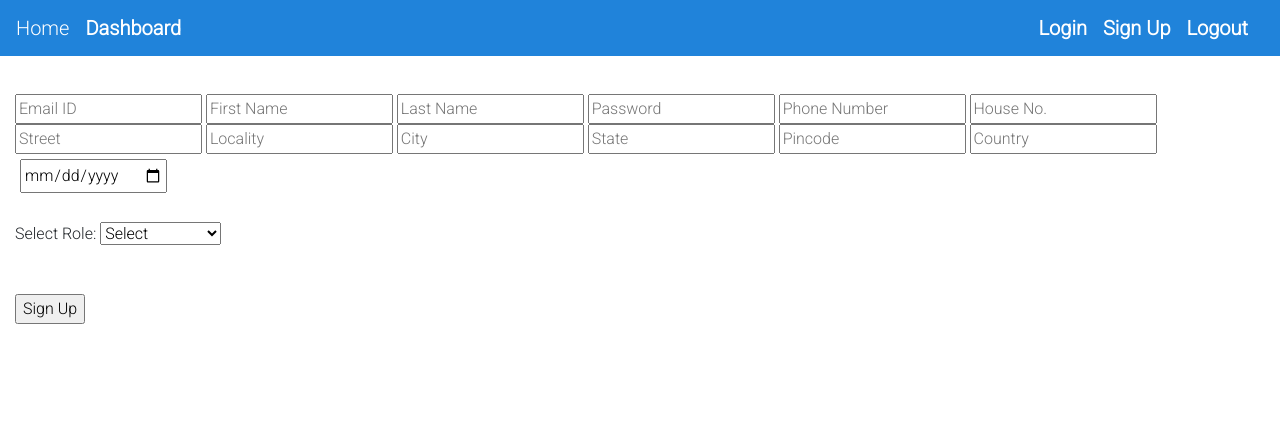
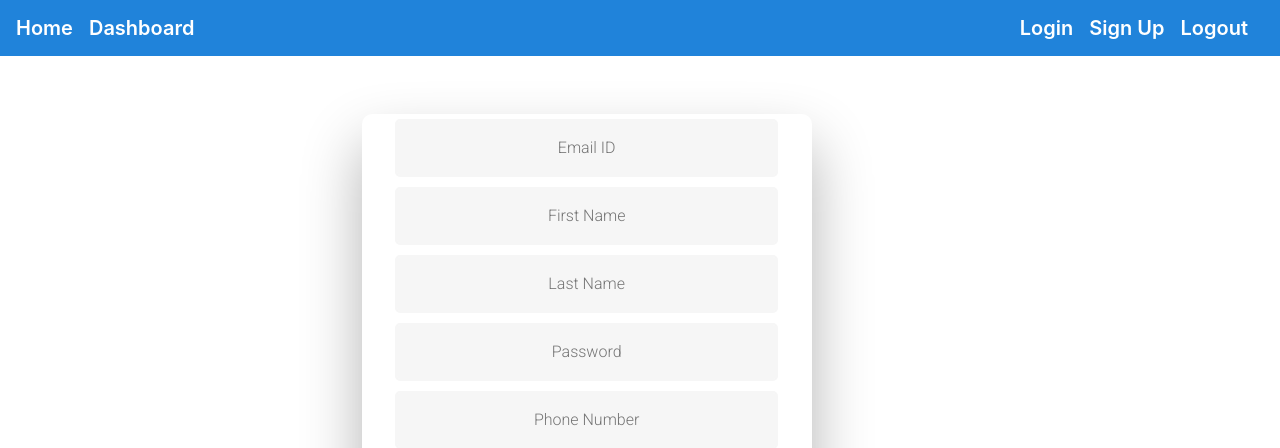
Before and after one commit to paridhisharma24/LMS, a Flask app: page /signup in a window 1280 px wide. Shown: the top 448 px of the page. Before the commit the page ends 324 px from the top, so only its background shows below. Run offline with Flask 2, Linux system fonts and the light colour scheme; data comes from the database, SQL or seed files in the repository; parts of the project's set-up code (start-up, migrations or seed data) failed here and were passed over; some libraries are stand-ins or nearby versions.

Commit message:
configured base for new signup page

```diff
--- a/templates/signup.html
+++ b/templates/signup.html
@@ -1,24 +1,7 @@
-{% extends "base.html" %}
+{% extends "baseLoginSignup.html" %}
 
 {% block content %}
-<div class="navbar navbar-expand-lg navbar-light fixed-top" style="background-color: #2083da" >
-            <a class="navbar-brand" style="color: white;" href="{{ url_for('main.index') }}" >
-                Home
-            </a>
-            <ul class="navbar-nav mr-auto nav-pills">
-                <a class="navbar-brand" style="color:white; font-weight:600;" href="{{ url_for('main.dashboard') }}">
-                    Dashboard</a>
-            </ul>
-                <a class="navbar-brand" style="color:white; font-weight:600;" href="{{ url_for('auth.login') }}">
-                    Login
-                </a>
-                <a class="navbar-brand" style="color:white; font-weight:600;" href="{{ url_for('auth.signup') }}">
-                    Sign Up
-                </a>
-                <a class="navbar-brand" style="color:white; font-weight:600;" href="{{ url_for('auth.logout') }}">
-                    Logout
-                </a>
-        </div>
+
 
         <div class="wrapper fadeInDown">
             <div id="formContent">
```
